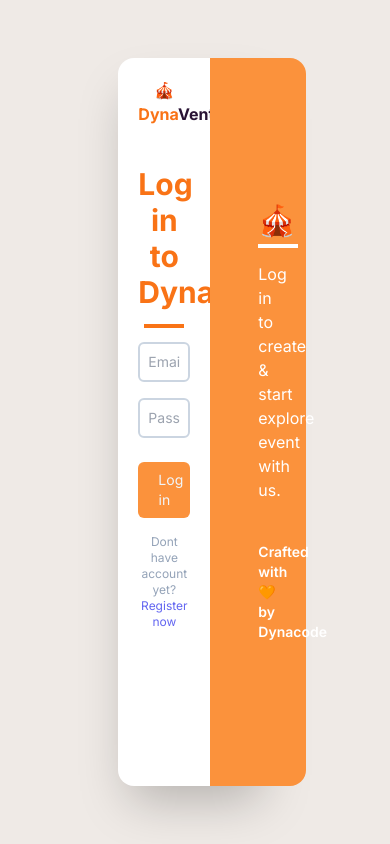
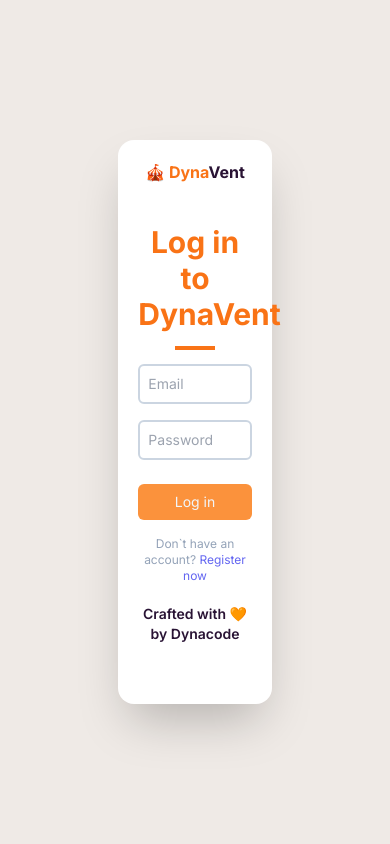
Before and after one commit to panjips/eventmakers, a Next.js app: page /login in a window 390 px wide. Built offline with nearby package versions, Linux system fonts and the light colour scheme.

Commit message:
fix: mobile responsive for log in and register page

```diff
--- a/src/components/auth/components/login.jsx
+++ b/src/components/auth/components/login.jsx
@@ -9,7 +9,7 @@ export const Login = () => {
         <div className="flex flex-col items-center justify-center min-h-screen py-2">
             <main className="flex flex-col items-center justify-center w-full flex-1 px-20 text-center">
                 <div className="bg-white rounded-2xl shadow-2xl flex w-2/3 max-w-4xl">
-                    <div className="w-3/5 p-5">
+                    <div className="lg:w-3/5 w-full p-5">
                         <div className="text-center lg:text-left font-bold">
                             <Link href={'/'}>
                                 <span className="text-orange-500">
@@ -49,7 +49,7 @@ export const Login = () => {
                             </form>
 
                             <p className="text-xs mt-4 text-slate-400">
-                                Dont have account yet?{' '}
+                                Don`t have an account?{' '}
                                 <Link
                                     href="/register"
                                     className="text-indigo-500 hover:text-indigo-700 hover:font-bold transition-all"
@@ -57,9 +57,12 @@ export const Login = () => {
                                     Register now
                                 </Link>
                             </p>
+                            <p className="text-sm font-semibold mt-5 lg:hidden block">
+                                Crafted with 🧡 by Dynacode
+                            </p>
                         </div>
                     </div>
-                    <div className="w-2/5 bg-orange-400  text-white rounded-tr-2xl rounded-br-2xl py-36 px-12">
+                    <div className="w-2/5 bg-orange-400 text-white rounded-tr-2xl rounded-br-2xl py-36 px-12 hidden lg:block">
                         <Link href={'/'}>
                             <h1 className="text-3xl font-bold"> 🎪 </h1>
                         </Link>
--- a/src/components/auth/components/register.jsx
+++ b/src/components/auth/components/register.jsx
@@ -9,7 +9,7 @@ export const Register = () => {
         <div className="flex flex-col items-center justify-center min-h-screen py-2">
             <main className="flex flex-col items-center justify-center w-full flex-1 px-20 text-center">
                 <div className="bg-white rounded-2xl shadow-2xl flex w-2/3 max-w-4xl">
-                    <div className="w-3/5 p-5">
+                    <div className="lg:w-3/5 w-full p-5">
                         <div className="text-center lg:text-left font-bold">
                             <Link href={'/'}>
                                 <span className="text-orange-500">
@@ -58,7 +58,7 @@ export const Register = () => {
                             </form>
 
                             <p className="text-xs mt-4 text-slate-400">
-                                Have any account?{' '}
+                                Have an account?{' '}
                                 <Link
                                     href="/login"
                                     className="text-indigo-500 hover:text-indigo-700 hover:font-bold transition-all"
@@ -66,9 +66,12 @@ export const Register = () => {
                                     Log in now
                                 </Link>
                             </p>
+                            <p className="text-sm font-semibold mt-5 lg:hidden block">
+                                Crafted with 🧡 by Dynacode
+                            </p>
                         </div>
                     </div>
-                    <div className="w-2/5 bg-orange-400  text-white rounded-tr-2xl rounded-br-2xl py-36 px-12">
+                    <div className="w-2/5 bg-orange-400 text-white rounded-tr-2xl rounded-br-2xl py-36 px-12 hidden lg:block">
                         <Link href={'/'}>
                             <h1 className="text-3xl font-bold"> 🎪 </h1>
                         </Link>
--- a/src/components/landing/components/events.jsx
+++ b/src/components/landing/components/events.jsx
@@ -1,5 +1,6 @@
 'use client';
-import React, { useState, useEffect } from 'react';
+
+import { useState, useEffect } from 'react';
 import { CardEvent } from './cardEvent';
 import useDataLanding from '../hooks/useDataLanding';
 import { Container } from '@/components/shared/container';
@@ -38,7 +39,7 @@ export const Events = () => {
                         <div>
                             <input
                                 onChange={handleChangeInput}
-                                className="input input-bordered"
+                                className="input input-accent input-bordered"
                                 placeholder="Search"
                             />
                         </div>
```
